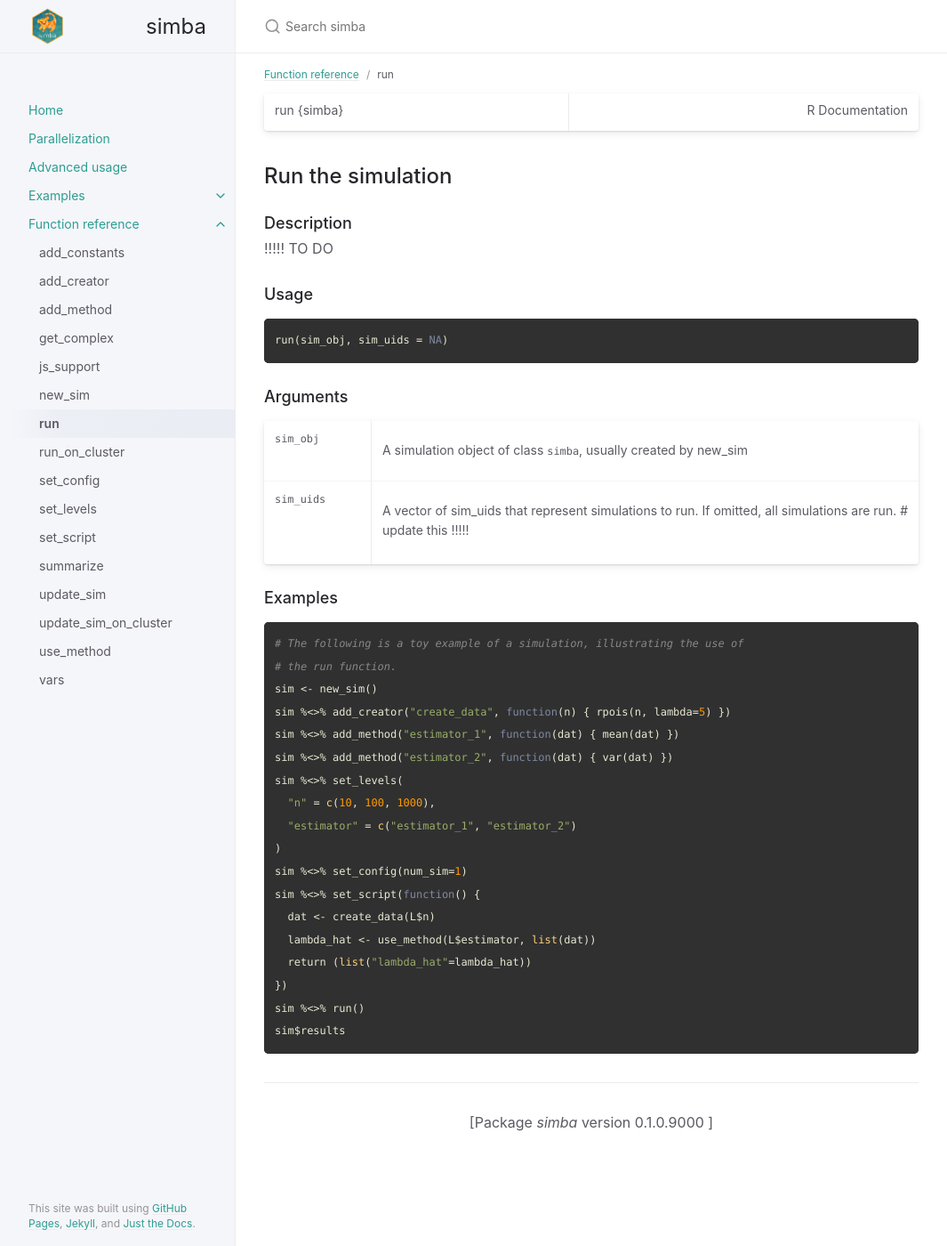
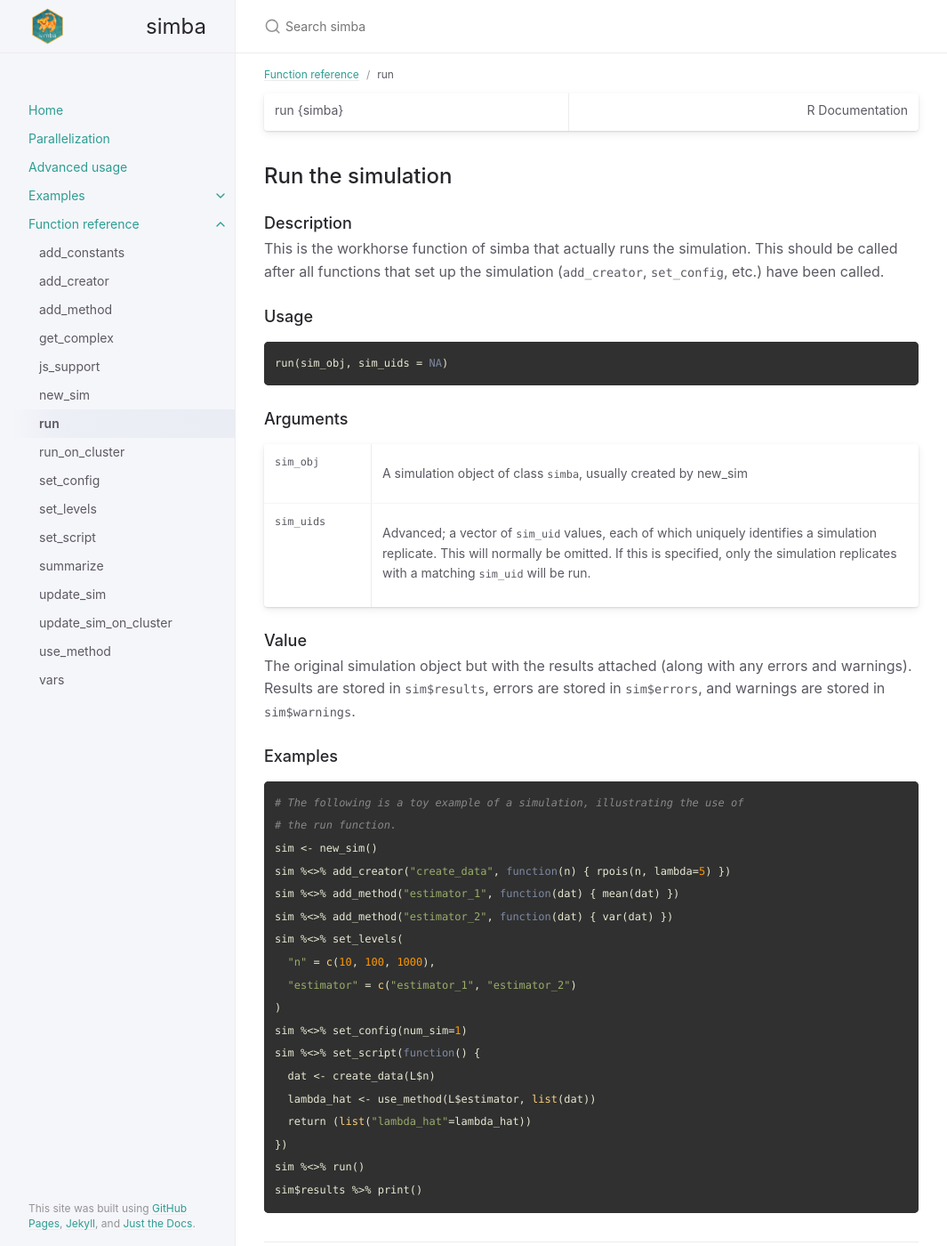
Before and after one commit to Avi-Kenny/SimEngine, a Jekyll site: the page built from docs/docs/function-reference/run.md, in a window 1280 px wide and 1400 px high. Shown: the whole window at 89% size, without its empty margins (107-1172 px from the left). Built offline with Jekyll 4.4.1, drawn with Linux system fonts in a browser that asks for light colours.

Commit message:
Doc updates

````diff
--- a/docs/docs/function-reference/run.md
+++ b/docs/docs/function-reference/run.md
@@ -13,7 +13,10 @@ parent: Function reference
 
 <h3>Description</h3>
 
-<p>!!!!! TO DO
+<p>This is the workhorse function of <span class="pkg">simba</span> that actually runs
+the simulation. This should be called after all functions that set up the
+simulation (<span style='font-family:&quot;SFMono-Regular&quot;,Menlo,Consolas,Monospace; font-size:0.85em'>add_creator</span>, <span style='font-family:&quot;SFMono-Regular&quot;,Menlo,Consolas,Monospace; font-size:0.85em'>set_config</span>, etc.) have been
+called.
 </p>
 
 
@@ -34,10 +37,21 @@ new_sim</p>
 </td></tr>
 <tr valign="top"><td><span style='font-family:&quot;SFMono-Regular&quot;,Menlo,Consolas,Monospace; font-size:0.85em'>sim_uids</span></td>
 <td>
-<p>A vector of sim_uids that represent simulations to run. If
-omitted, all simulations are run. # update this !!!!!</p>
+<p>Advanced; a vector of <span style='font-family:&quot;SFMono-Regular&quot;,Menlo,Consolas,Monospace; font-size:0.85em'>sim_uid</span> values, each of which
+uniquely identifies a simulation replicate. This will normally be
+omitted. If this is specified, only the simulation replicates with a
+matching <span style='font-family:&quot;SFMono-Regular&quot;,Menlo,Consolas,Monospace; font-size:0.85em'>sim_uid</span> will be run.</p>
 </td></tr>
 </table>
+
+
+<h3>Value</h3>
+
+<p>The original simulation object but with the results attached (along
+with any errors and warnings). Results are stored in <span style='font-family:&quot;SFMono-Regular&quot;,Menlo,Consolas,Monospace; font-size:0.85em'>sim$results</span>,
+errors are stored in <span style='font-family:&quot;SFMono-Regular&quot;,Menlo,Consolas,Monospace; font-size:0.85em'>sim$errors</span>, and warnings are stored in
+<span style='font-family:&quot;SFMono-Regular&quot;,Menlo,Consolas,Monospace; font-size:0.85em'>sim$warnings</span>.
+</p>
 
 
 <h3>Examples</h3>
@@ -60,7 +74,7 @@ sim %<>% set_script(function() {
   return (list("lambda_hat"=lambda_hat))
 })
 sim %<>% run()
-sim$results
+sim$results %>% print()
 ```
 
 <hr /><div style="text-align: center;">[Package <em>simba</em> version 0.1.0.9000 ]</div>
````
Also changed, not shown: docs/docs/advanced-usage.md (+3 -2 lines), docs/docs/function-reference/get_complex.md (+3 -3 lines), docs/docs/function-reference/run_on_cluster.md (+6 -6 lines), docs/docs/function-reference/update_sim_on_cluster.md (+7 -6 lines), docs/docs/function-reference/vars.md (+3 -3 lines), 2 other files.
